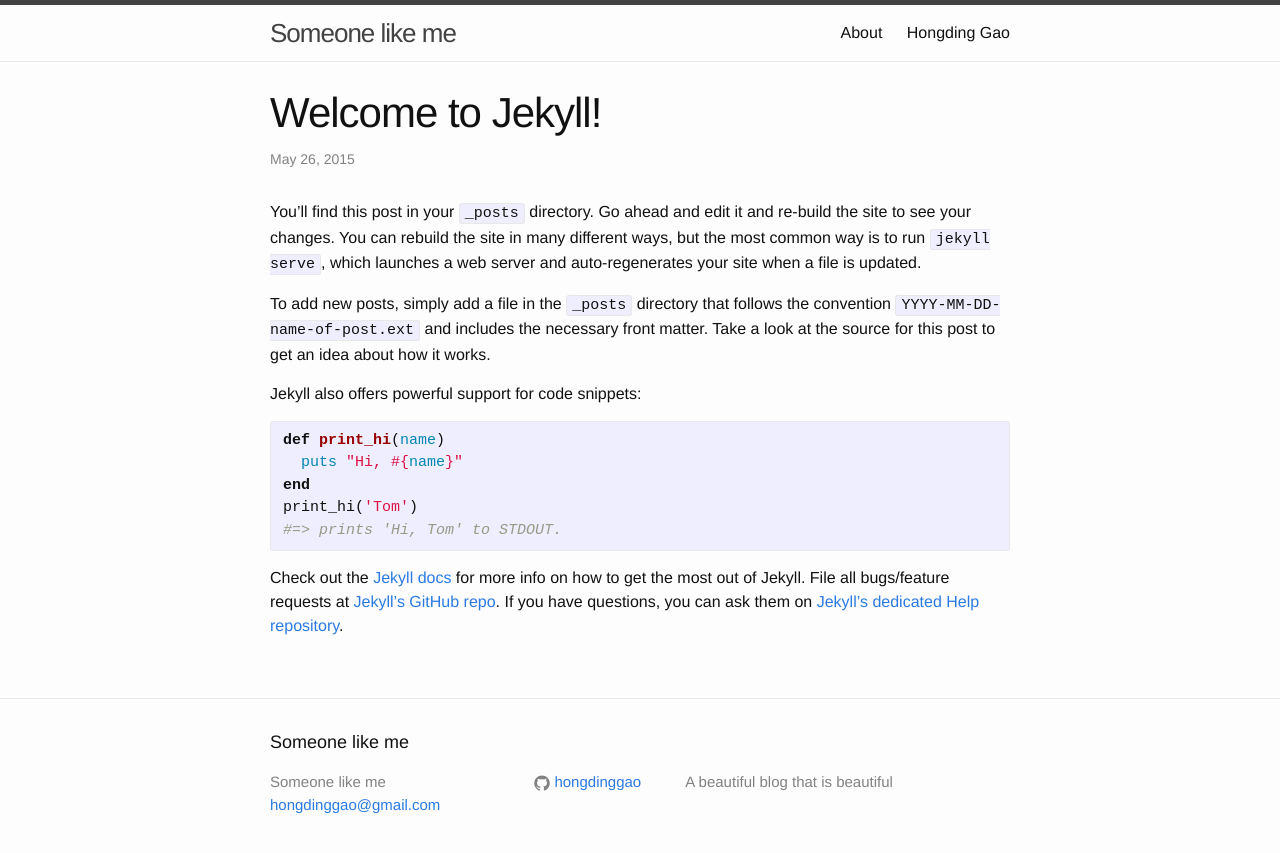
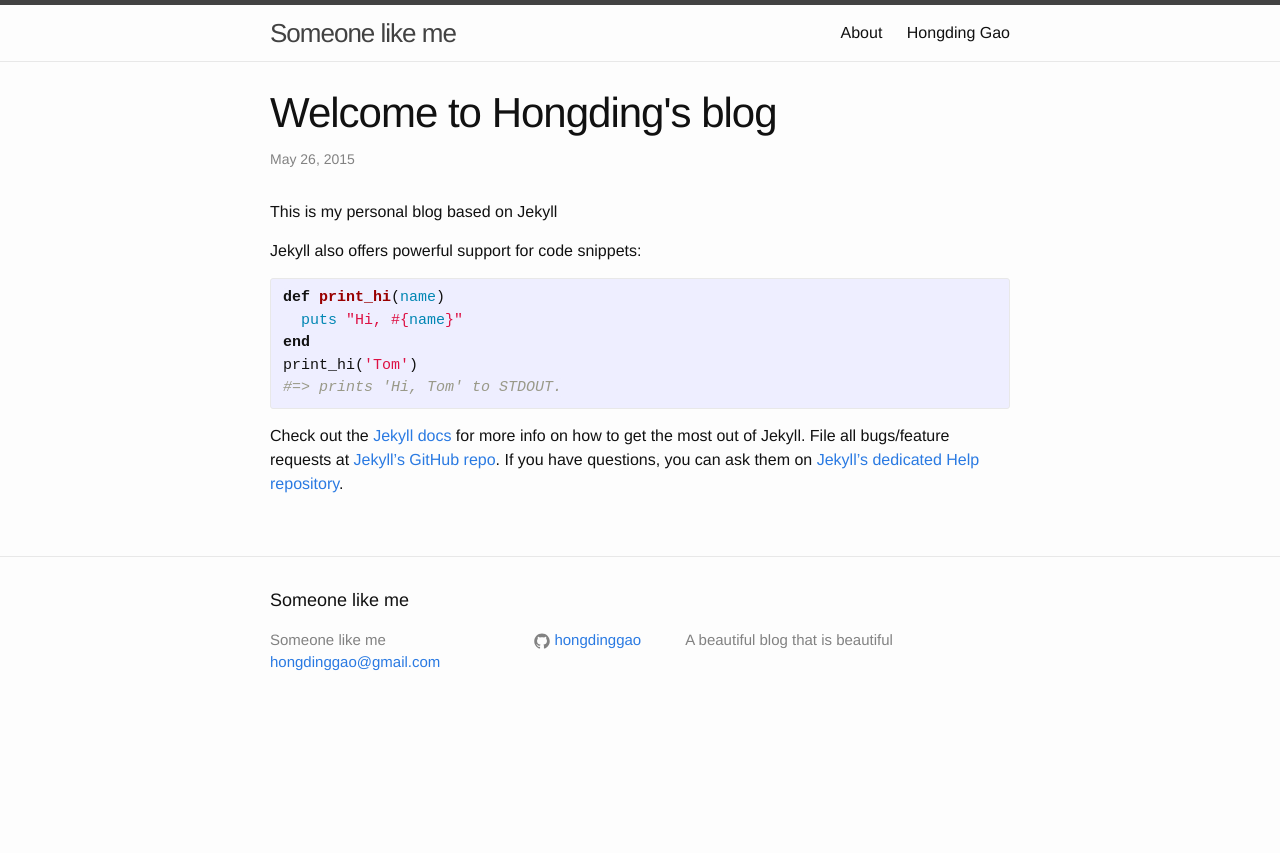
Before and after one commit to hongdinggao/hongdinggao.github.io, a Jekyll site: the page built from _posts/2015-05-26-welcome-to-jekyll.markdown, in a window 1280 px wide. Shown: the top 853 px of the page. Built offline with Jekyll 4.4.1, drawn with Linux system fonts in a browser that asks for light colours.

Commit message:
small change again

```diff
--- a/_posts/2015-05-26-welcome-to-jekyll.markdown
+++ b/_posts/2015-05-26-welcome-to-jekyll.markdown
@@ -1,12 +1,13 @@
 ---
 layout: post
-title:  "Welcome to Jekyll!"
+title:  "Welcome to Hongding's blog"
 date:   2015-05-26 22:56:35
 categories: jekyll update
 ---
-You’ll find this post in your `_posts` directory. Go ahead and edit it and re-build the site to see your changes. You can rebuild the site in many different ways, but the most common way is to run `jekyll serve`, which launches a web server and auto-regenerates your site when a file is updated.
 
-To add new posts, simply add a file in the `_posts` directory that follows the convention `YYYY-MM-DD-name-of-post.ext` and includes the necessary front matter. Take a look at the source for this post to get an idea about how it works.
+This is my personal blog based on Jekyll
+
+
 
 Jekyll also offers powerful support for code snippets:
 
```
